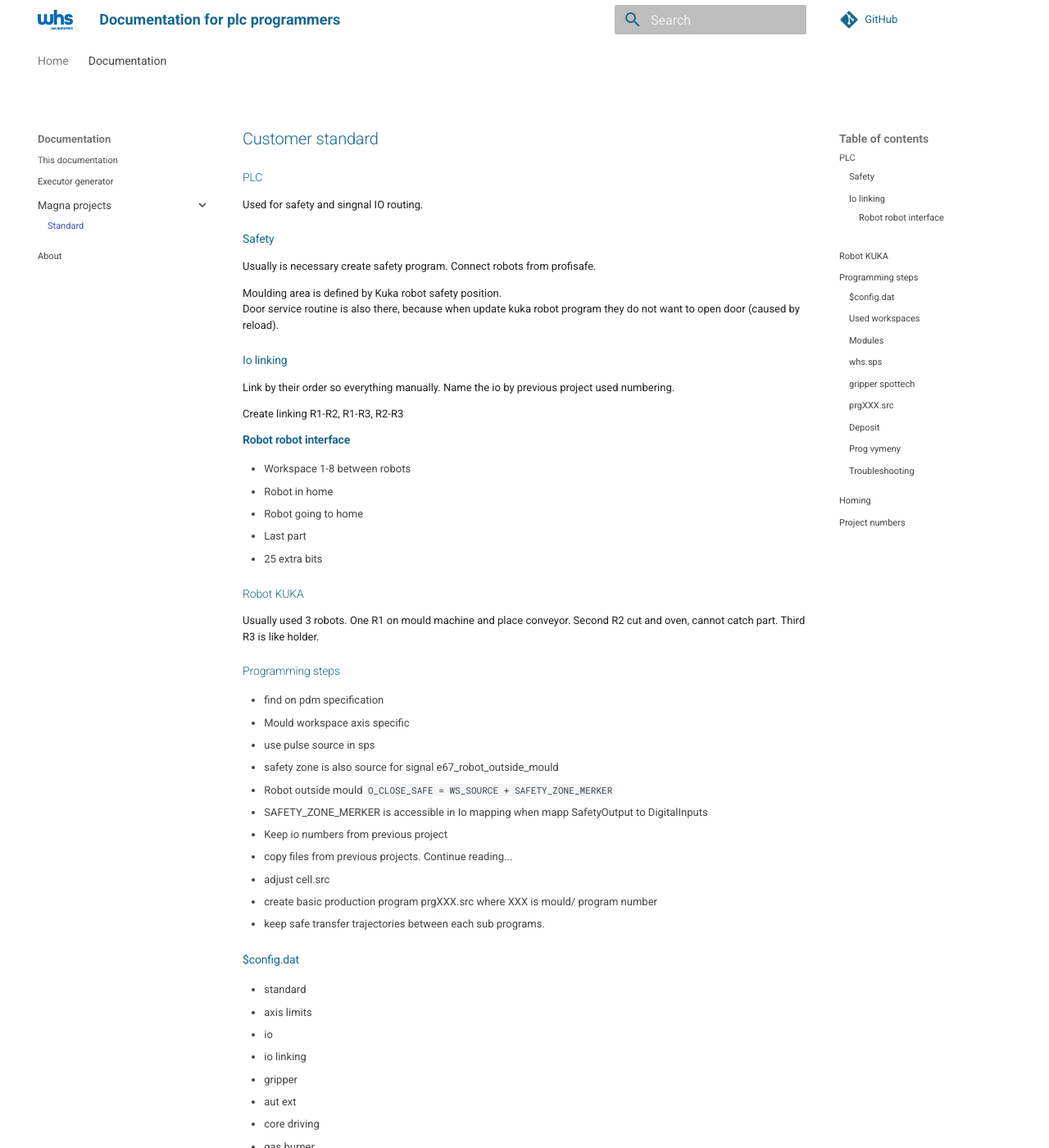
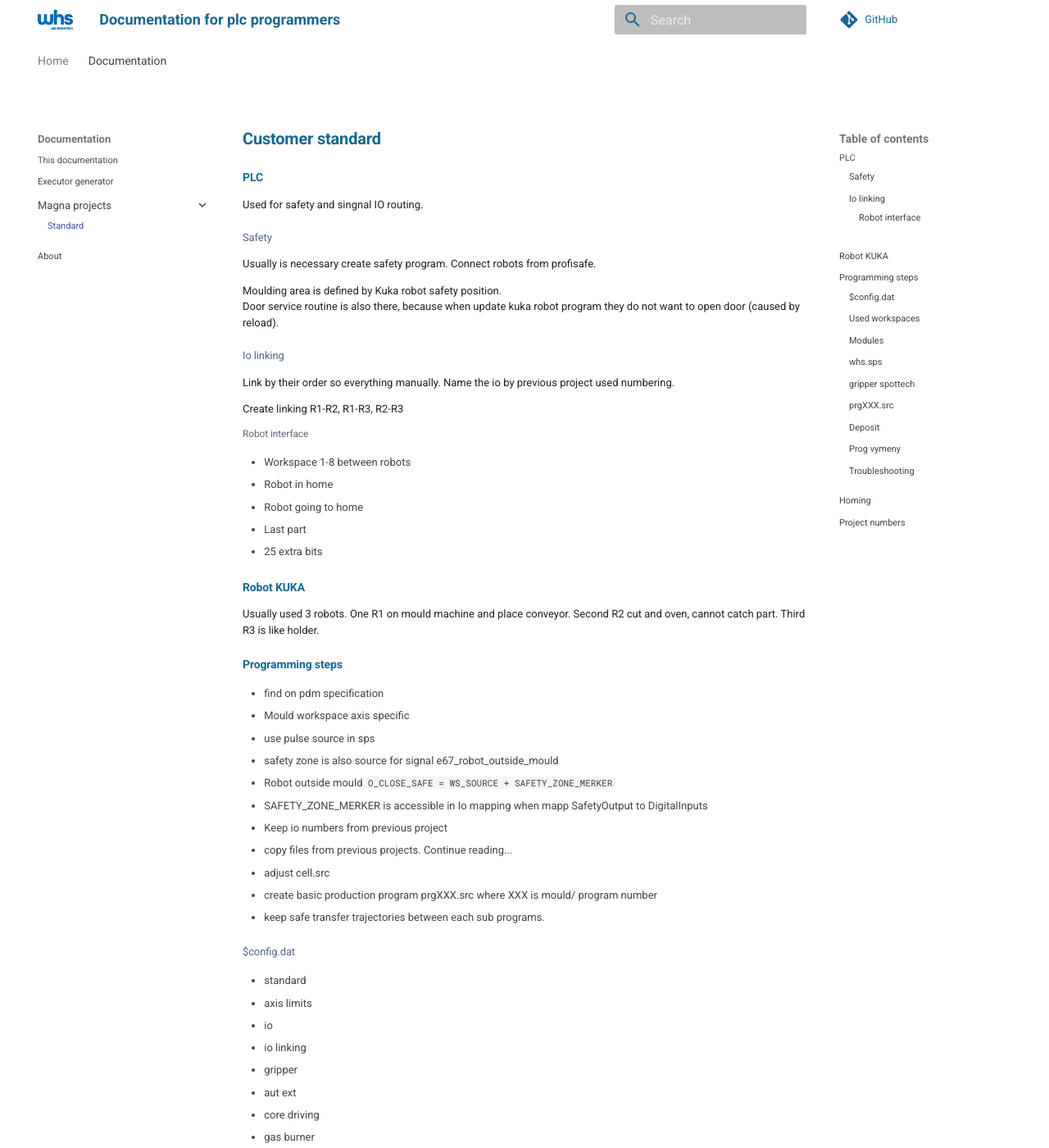
Before and after one commit to RT-whs/ExecutorGeneratorDocumentation, an MkDocs documentation site: the page built from docs/magna/magna.md, in a window 1280 px wide and 1400 px high. Shown: the whole window at 82% size. Built offline with MkDocs 1.6.1 and Material for MkDocs 9.7.7, drawn with Linux system fonts in a browser that asks for light colours; comment, search, counter and statistics services are not loaded.

Commit message:
css finished headers

```diff
--- a/docs/magna/magna.md
+++ b/docs/magna/magna.md
@@ -14,7 +14,8 @@
 Name the io by previous project used numbering.
 
 Create linking R1-R2, R1-R3, R2-R3
-#### Robot robot interface
+
+#### Robot interface
 -  Workspace 1-8 between robots
 -  Robot in home
 -  Robot going to home
--- a/docs/stylesheets/custom.css
+++ b/docs/stylesheets/custom.css
@@ -12,14 +12,28 @@
 h1 {
   font-size: 1rem !important;  /* Nastavení velikosti písma pro všechny nadpisy */
   line-height: 1.0;  /* Výška řádku pro lepší čitelnost */
-  font-weight: bold; /* Volitelné: změna tloušťky písma */
+  font-weight: bold !important; /* Volitelné: změna tloušťky písma */
   color: #17678f !important;
 }
 
-h2, h3, h4, h5, h6 {
+h2 {
   font-size: 0.7rem !important;  /* Nastavení velikosti písma pro všechny nadpisy */
   line-height: 1.0;  /* Výška řádku pro lepší čitelnost */
+  font-weight: bold !important;
   color: #17678f !important;
+}
+
+h3 {
+  font-size: 0.65rem !important;  /* Nastavení velikosti písma pro všechny nadpisy */
+  line-height: 1.0;  /* Výška řádku pro lepší čitelnost */
+  color: #57678f !important;
+}
+
+h4 {
+  font-size: 0.6rem !important;  /* Nastavení velikosti písma pro všechny nadpisy */
+  line-height: 1.0;  /* Výška řádku pro lepší čitelnost */
+  font-weight: normal !important; /* Volitelné: změna tloušťky písma */
+  color: #606779 !important;
 }
 
 ul li {
@@ -42,5 +56,6 @@
   --md-primary-fg-color--light: white;
   --md-primary-fg-color--dark:  #445555;
   --md-primary-bg-color:       #17678f;
+  --md-secondary-fg-color:       red;
 
 }
```
